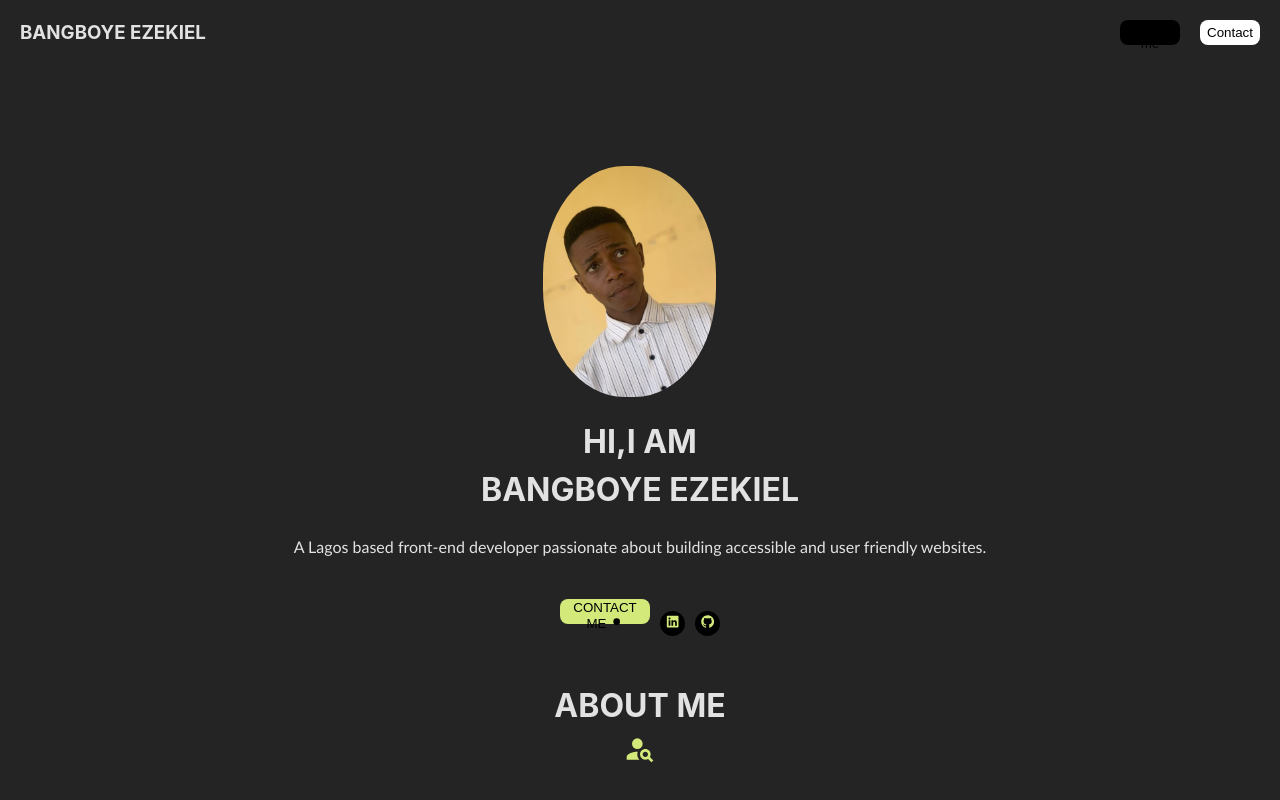
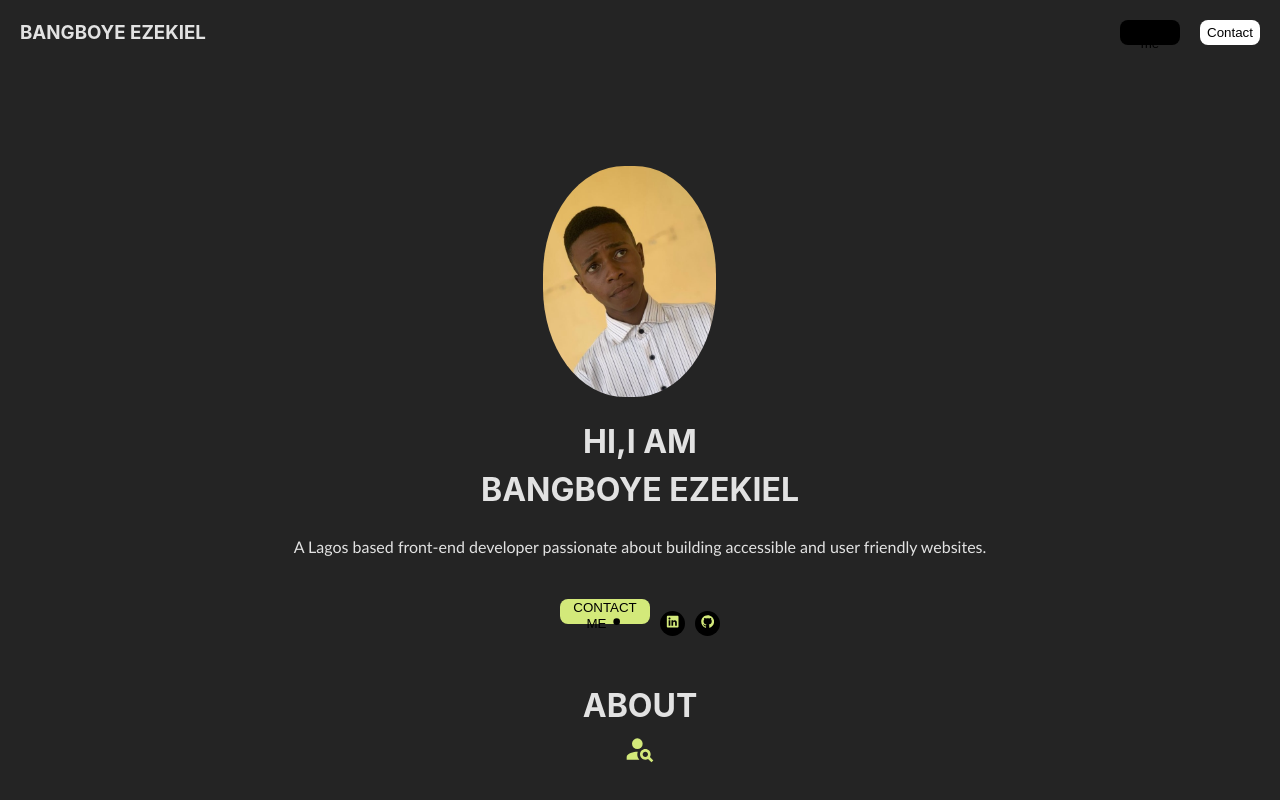
Before and after one commit to Ezekiel764/Portfolio, a React (Vite) app: page / in a window 1280 px wide. Shown: the top 800 px of the page. Built offline with nearby package versions, Linux system fonts and the light colour scheme.

Commit message:
first commit

```diff
--- a/src/Components/About.jsx
+++ b/src/Components/About.jsx
@@ -4,7 +4,7 @@ import { MdPersonSearch } from "react-icons/md";
 const About = () => {
     return(
         <Container>
-            <h1>ABOUT ME <br /><MdPersonSearch style={{color:"#D3E97A"}} /></h1>
+            <h1>ABOUT<br /><MdPersonSearch style={{color:"#D3E97A"}} /></h1>
             <p>Experienced and detail-oriented Software Developer, developing, and maintaining complex
 applications and systems. Proficient in front-end development, with strong skills in [specific
 languages, frameworks, or technologies, e.g., JavaScript, Python, React, Node.js]. Known for a
@@ -25,6 +25,7 @@ p{
     font-family: 'Gill Sans', 'Gill Sans MT', Calibri, 'Trebuchet MS', sans-serif;
 }
 h1{
+    width: auto;
   @media (max-width: 600px) {
 
   }
```
